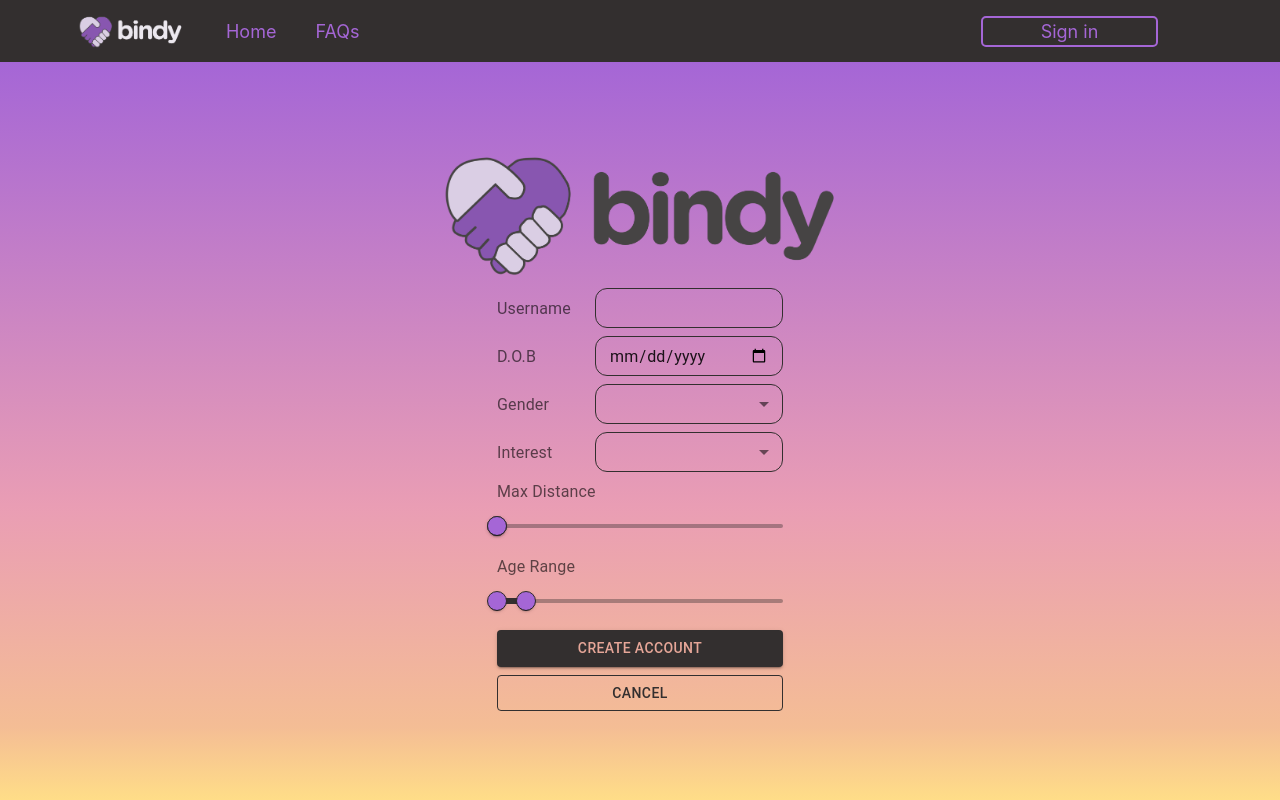
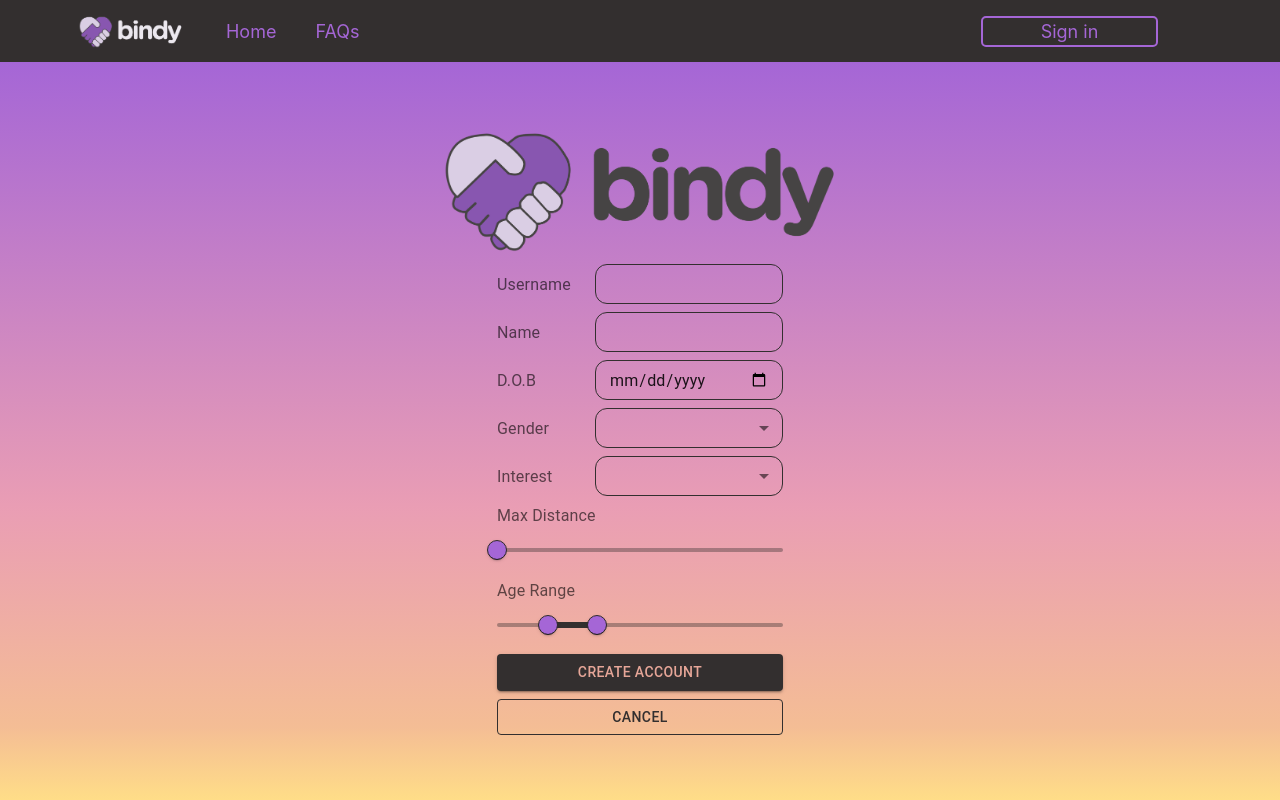
Before and after one commit to sangle-developh/Blindr, a React (Create React App) app: page /signup in a window 1280 px wide. Built offline with nearby package versions, Linux system fonts and the light colour scheme.

Commit message:
handle api - post error

```diff
--- a/src/Components/Home/index.js
+++ b/src/Components/Home/index.js
@@ -1,9 +1,12 @@
 import React from 'react';
+import { Grid } from '@material-ui/core';
+
+import logo from '../Header/bindy-logo-cropped.png';
 
 export default () => {
   return (
-    <div className="form">
-      <p> HOMEPAGE</p>
-    </div>
+    <Grid container item xs={12} justifyContent="center">
+      <img src={logo} alt="Logo" style={{width: '55%'}} />
+    </Grid>
   );
 };
--- a/src/Components/Signup/Components/FormInput.js
+++ b/src/Components/Signup/Components/FormInput.js
@@ -29,25 +29,6 @@ const useStyles = makeStyles({
       border: '0.5px solid #332F2F',
     },
   },
-  createAccountButton: {
-    color: '#E6A698',
-    backgroundColor: '#332F2F',
-    '&:hover': {
-      color: '#332F2F',
-      backgroundColor: 'white',
-      border: '1px solid #332F2F',
-      boxShadow: 'none',
-    },
-  },
-  cancelButton: {
-    color: '#332F2F',
-    border: '1px solid #332F2F',
-    '&:hover': {
-      backgroundColor: 'white',
-      border: '1px solid #332F2F',
-      boxShadow: 'none',
-    },
-  },
 });
 
 const CustomSlider = withStyles({
@@ -65,36 +46,44 @@ const CustomSlider = withStyles({
 
 const defaultValues = {
   username: '',
-  dateOfBirth: undefined,
+  name: '',
+  dob: undefined,
   gender: '',
   interest: '',
-  minAge: 0,
-  maxAge: 10,
+  ageRange: '1835',
   maxDistance: 0,
 };
 
-const FormInput = () => {
+const FormInput = ({ formVal }) => {
   const classes = useStyles();
+  const minAge = parseInt(defaultValues.ageRange.substring(0,2), 10);
+  const maxAge = parseInt(defaultValues.ageRange.substring(2), 10);
   const [formValues, setFormValues] = useState(defaultValues);
+  const [distanceValue, setDistanceValue] = useState(defaultValues.maxDistance);
+  const [ageRangeValue, setAgeRangeValue] = useState([minAge, maxAge]);
+  const handleAgeRangeChange = (event, newValue) => {
+    setAgeRangeValue(newValue);
+    setFormValues({
+      ...formValues,
+      ageRange: newValue[0].toString() + newValue[1].toString()
+    });
+    formVal(formValues);
+  };
+  const handleDistanceChange = (event, newValue) => {
+    setDistanceValue(newValue);
+    setFormValues({
+      ...formValues,
+      maxDistance: newValue,
+    });
+    formVal(formValues);
+  };
   const handleInputChange = (e) => {
     const { name, value } = e.target;
     setFormValues({
       ...formValues,
       [name]: value,
     });
-  };
-  const handleSelectChange = (e) => {
-    const { name, value } = e.target;
-    setFormValues({
-      ...formValues,
-      [name]: value,
-    });
-  };
-  const handleSliderChange = (name) => (e, value) => {
-    setFormValues({
-      ...formValues,
-      [name]: value,
-    });
+    formVal(formValues);
   };
   return (
     <>
@@ -111,6 +100,23 @@ const FormInput = () => {
           fullWidth
           autoComplete="off"
           value={formValues.username}
+          onChange={handleInputChange}
+          className={classes.input}
+        />
+      </Grid>
+      <Grid item xs={12} sm={4}>
+        <InputLabel htmlFor="label">Name</InputLabel>
+      </Grid>
+      <Grid item xs={12} sm={8}>
+        <TextField
+          id="name-input"
+          name="name"
+          variant="outlined"
+          type="text"
+          size="small"
+          fullWidth
+          autoComplete="off"
+          value={formValues.name}
           onChange={handleInputChange}
           className={classes.input}
         />
@@ -142,7 +148,7 @@ const FormInput = () => {
             size="small"
             fullWidth
             value={formValues.gender}
-            onChange={handleSelectChange}
+            onChange={handleInputChange}
             className={classes.select}
           >
             <MenuItem key="man" value="man">
@@ -168,7 +174,7 @@ const FormInput = () => {
             size="small"
             fullWidth
             value={formValues.interest}
-            onChange={handleSelectChange}
+            onChange={handleInputChange}
             className={classes.select}
           >
             <MenuItem key="men" value="men">
@@ -189,8 +195,8 @@ const FormInput = () => {
       </Grid>
       <Grid item xs={12}>
         <CustomSlider
-          value={[0, formValues.maxDistance]}
-          onChange={handleSliderChange('maxDistance')}
+          value={distanceValue}
+          onChange={handleDistanceChange}
           valueLabelDisplay="auto"
           aria-labelledby="range-slider"
           className={classes.slider}
@@ -201,8 +207,8 @@ const FormInput = () => {
       </Grid>
       <Grid item xs={12}>
         <CustomSlider
-          value={[formValues.minAge, formValues.maxAge]}
-          onChange={handleSliderChange}
+          value={ageRangeValue}
+          onChange={handleAgeRangeChange}
           valueLabelDisplay="auto"
           aria-labelledby="range-slider"
           className={classes.slider}
--- a/src/Components/Signup/index.js
+++ b/src/Components/Signup/index.js
@@ -1,6 +1,6 @@
 /* eslint-disable max-len */
 /* eslint-disable jsx-a11y/label-has-associated-control */
-import React from 'react';
+import React, { useState } from 'react';
 
 import { Grid, Box } from '@material-ui/core';
 import FormInput from './Components/FormInput';
@@ -8,17 +8,27 @@ import ButtonGroup from './Components/ButtonGroup';
 import Logo from './Components/Logo';
 
 const Signup = () => {
+  const [formData, setFormData] = useState({});
+  const formVal = (val) => {
+    setFormData(val);
+  };
   const handleSubmit = (event) => {
     event.preventDefault();
+    console.log(formData);
+    const requestOptions = {
+      method: 'POST',
+      headers: { 'Content-Type': 'application/json' },
+      body: JSON.stringify(formData),
+    };
+    fetch('http://localhost:5000/user', requestOptions).then((response) => response.json());
   };
-
   return (
     <form onSubmit={handleSubmit}>
       <Box margin={7}>
         <Grid container spacing={1} justifyContent="center" alignItems="center">
           <Logo />
           <Grid container item xs={8} sm={3} spacing={1} alignItems="center">
-            <FormInput />
+            <FormInput formVal={formVal} />
             <ButtonGroup />
           </Grid>
         </Grid>
```
Also changed, not shown: 2 other files (tests, documents, lock files or other folders).
